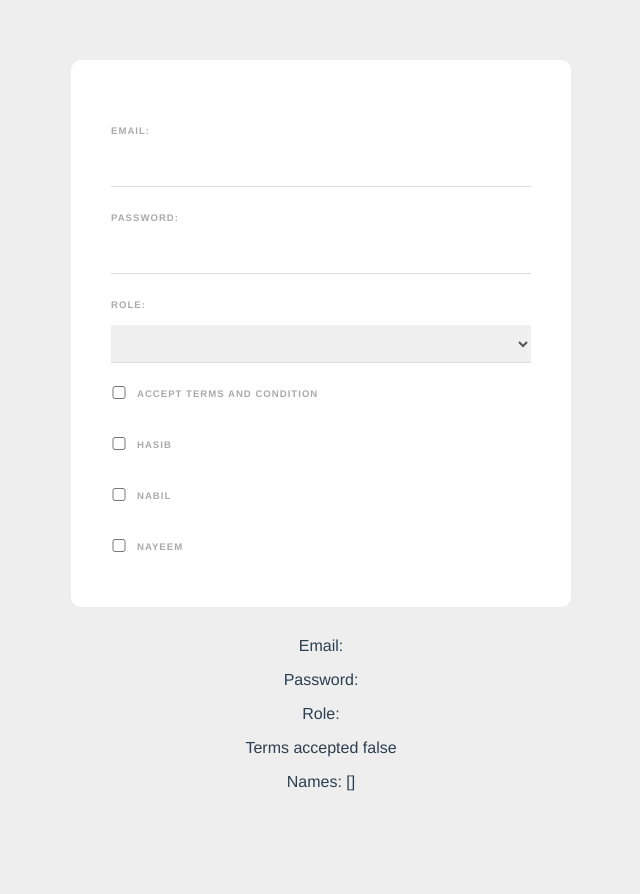
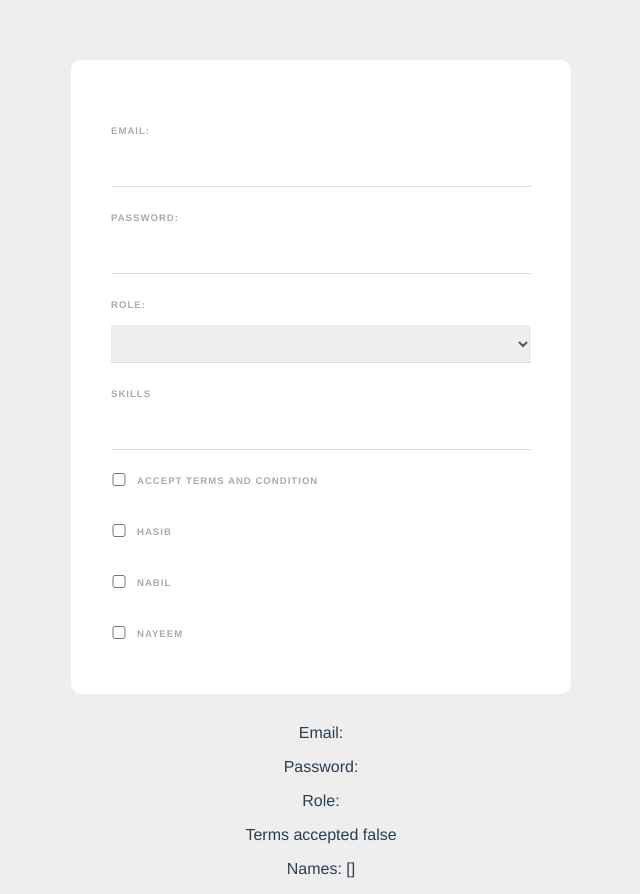
Before and after one commit to Hasnat-Hasib/vue-web-forms, a Vue app: page / in a window 1280 px wide. Shown: the whole page, without its empty margins (319-959 px from the left). Before the commit the page ends 807 px from the top, so only its background shows below. Built offline with nearby package versions, Linux system fonts and the light colour scheme.

Commit message:
keyboard event

```diff
--- a/src/components/Signupform.vue
+++ b/src/components/Signupform.vue
@@ -1,3 +1,7 @@
+<!-- eslint-disable vue/multi-word-component-names -->
+<!-- eslint-disable no-unused-vars -->
+<!-- eslint-disable vue/multi-word-component-names -->
+<!-- eslint-disable no-unused-vars -->
 <!-- eslint-disable vue/multi-word-component-names -->
 <template>
   <form>
@@ -11,6 +15,12 @@
         <option value="developer"> Web Developer</option>
         <option value="design"> Web Designer</option>
     </select>
+    <label>Skills</label>
+    <input type="text" v-model="tempSkill" @keyup="addSkill">
+    <div v-for="skill in skills" :key="skill" class="pill">
+        {{ skill }}
+    </div>
+
     <div class="terms">
         <input type="checkbox" v-model="terms" required>
         <label> Accept terms and condition</label>
@@ -43,7 +53,17 @@
             password: '',
             role: '',
             terms: false,
-            names: []
+            names: [],
+            tempSkill: '',
+            skills: []
+        }
+    },
+    methods: {
+        addSkill(e){
+            if(e.key === ',' && this.tempSkill){
+                this.skills.push(this.tempSkill)
+                this.tempSkill = ''
+            }
         }
     }
 }
```
